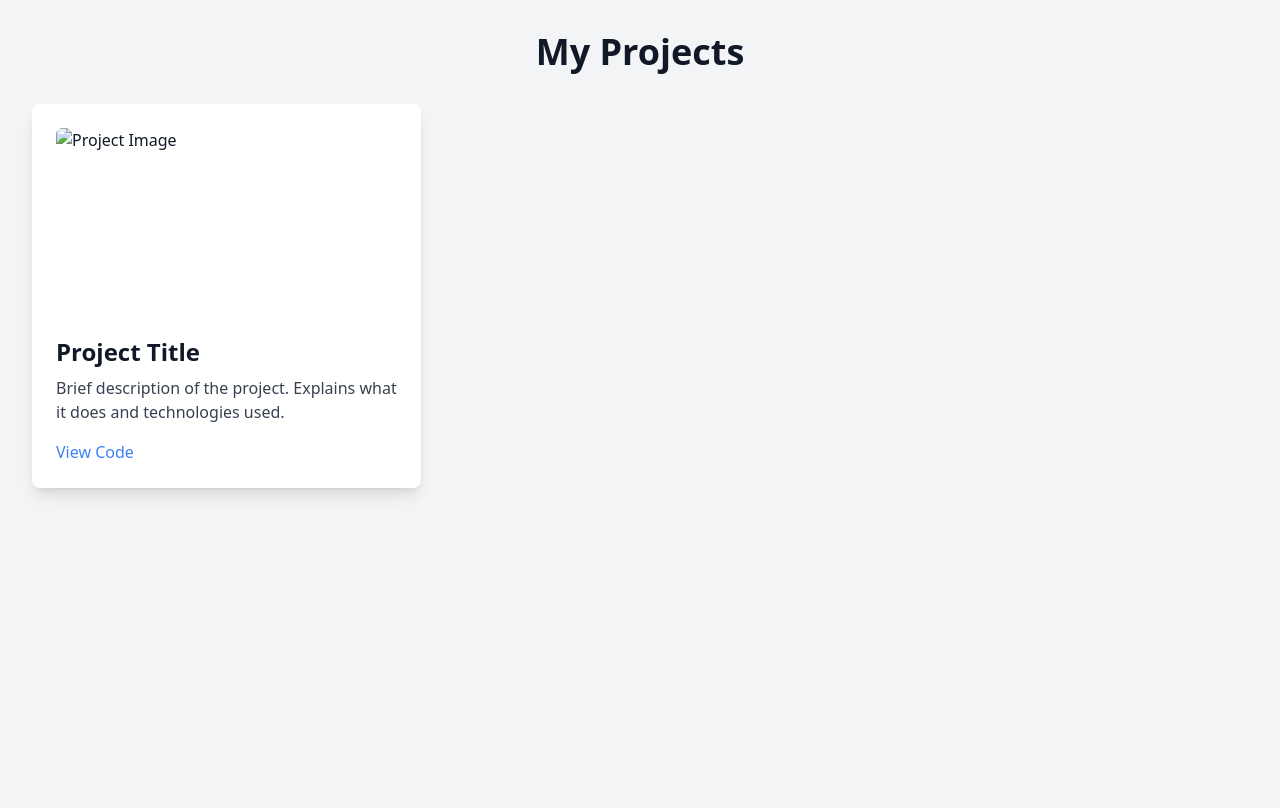
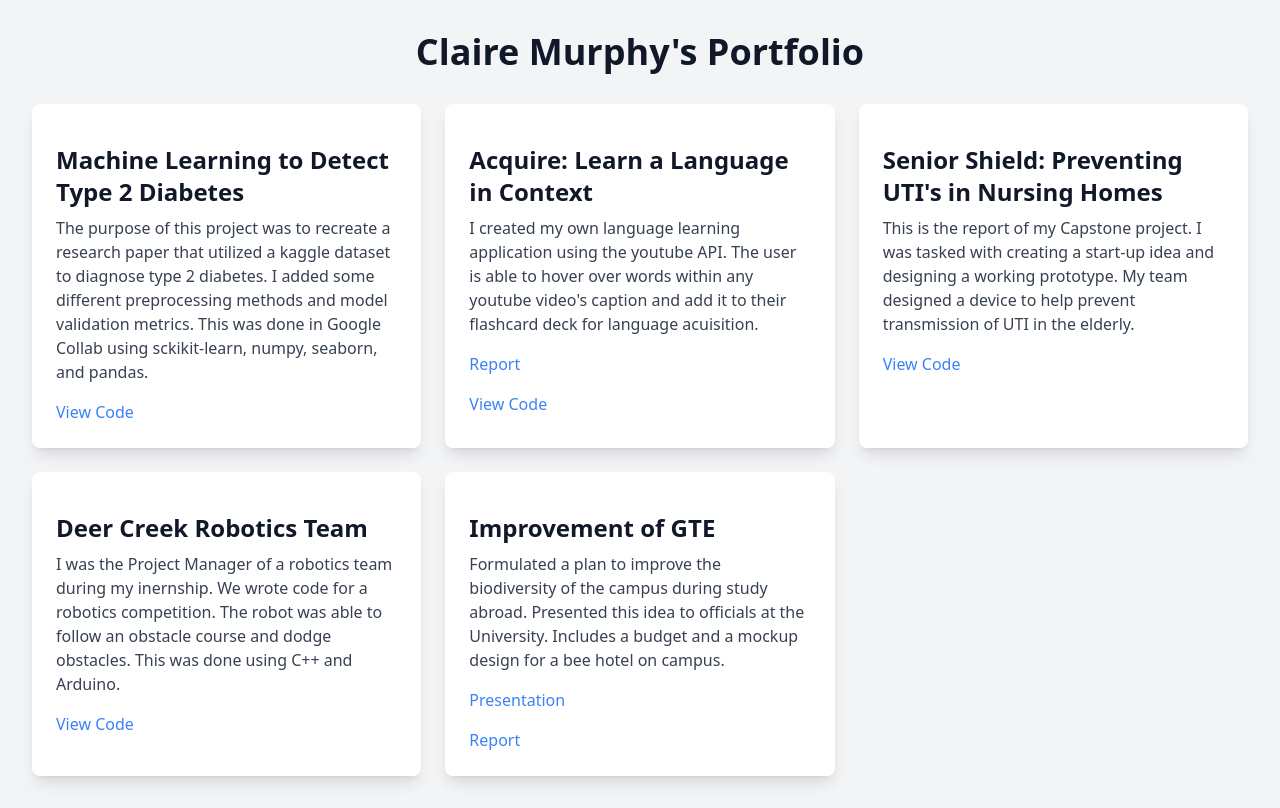
Before and after one commit to clairemurphy288/Portfolio, a plain HTML site: page index.html in a window 1280 px wide. Drawn offline with nearby package versions, Linux system fonts and the light colour scheme.

Commit message:
Update index.html

```diff
--- a/index.html
+++ b/index.html
@@ -8,15 +8,53 @@
 </head>
 <body class="bg-gray-100 text-gray-900">
     <div class="container mx-auto p-8">
-        <h1 class="text-4xl font-bold text-center mb-8">My Projects</h1>
+        <h1 class="text-4xl font-bold text-center mb-8">Claire Murphy's Portfolio</h1>
         <div class="grid grid-cols-1 md:grid-cols-2 lg:grid-cols-3 gap-6">
 
             <!-- Example Project -->
             <div class="bg-white p-6 rounded-lg shadow-lg">
-                <img src="project-image.jpg" alt="Project Image" class="w-full h-48 object-cover rounded-md">
-                <h2 class="text-2xl font-semibold mt-4">Project Title</h2>
-                <p class="mt-2 text-gray-700">Brief description of the project. Explains what it does and technologies used.</p>
-                <a href="#" class="mt-4 inline-block text-blue-500 hover:underline">View Code</a>
+                <!-- <img src="project-image.jpg" alt="Project Image" class="w-full h-48 object-cover rounded-md"> -->
+                <h2 class="text-2xl font-semibold mt-4">Machine Learning to Detect Type 2 Diabetes</h2>
+                <p class="mt-2 text-gray-700">The purpose of this project was to recreate a research paper that utilized a kaggle dataset to diagnose type 2 diabetes. I added some different preprocessing methods and model validation metrics. This was done in Google Collab using sckikit-learn, numpy, seaborn, and pandas.</p>
+                <a href="https://github.com/clairemurphy288/Diabetes-Prediction-/blob/main/Project_1.ipynb" class="mt-4 inline-block text-blue-500 hover:underline">View Code</a>
+            </div>
+
+
+            <!-- Example Project -->
+            <div class="bg-white p-6 rounded-lg shadow-lg">
+                <!-- <img src="project-image.jpg" alt="Project Image" class="w-full h-48 object-cover rounded-md"> -->
+                <h2 class="text-2xl font-semibold mt-4">Acquire: Learn a Language in Context</h2>
+                <p class="mt-2 text-gray-700">I created my own language learning application using the youtube API. The user is able to hover over words within any youtube video's caption and add it to their flashcard deck for language acuisition.</p>
+                <a href="https://gtvault-my.sharepoint.com/:b:/g/personal/cmurphy88_gatech_edu/EcP_0VGyaZlJmsYxLulOJCcBONhoklvMSw0h3xIT5aUn4A?e=xb3YzT" class="mt-4 block text-blue-500 hover:underline">Report</a>
+                <a href="https://github.com/clairemurphy288/Acquire" class="mt-4 inline-block text-blue-500 hover:underline">View Code</a>
+            </div>
+
+
+            <!-- Example Project -->
+            <div class="bg-white p-6 rounded-lg shadow-lg">
+                <!-- <img src="project-image.jpg" alt="Project Image" class="w-full h-48 object-cover rounded-md"> -->
+                <h2 class="text-2xl font-semibold mt-4">Senior Shield: Preventing UTI's in Nursing Homes</h2>
+                <p class="mt-2 text-gray-700">This is the report of my Capstone project. I was tasked with creating a start-up idea and designing a working prototype. My team designed a device to help prevent transmission of UTI in the elderly.</p>
+                <a href="https://gtvault-my.sharepoint.com/:w:/g/personal/cmurphy88_gatech_edu/ETlHmCkWZp5JryK87E_ZJPcBKA96HDiA1qrPueKFh6YFhg?e=mDMdG2" class="mt-4 inline-block text-blue-500 hover:underline">View Code</a>
+            </div>
+
+
+            <!-- Example Project -->
+            <div class="bg-white p-6 rounded-lg shadow-lg">
+                <!-- <img src="project-image.jpg" alt="Project Image" class="w-full h-48 object-cover rounded-md"> -->
+                <h2 class="text-2xl font-semibold mt-4">Deer Creek Robotics Team</h2>
+                <p class="mt-2 text-gray-700">I was the Project Manager of a robotics team during my inernship. We wrote code for a robotics competition. The robot was able to follow an obstacle course and dodge obstacles. This was done using C++ and Arduino. </p>
+                <a href="https://github.com/clairemurphy288/Deer-Creek-Team-1/blob/main/LineFollow1.ino" class="mt-4 inline-block text-blue-500 hover:underline">View Code</a>
+            </div>
+
+
+            <!-- Example Project -->
+            <div class="bg-white p-6 rounded-lg shadow-lg">
+                <!-- <img src="project-image.jpg" alt="Project Image" class="w-full h-48 object-cover rounded-md"> -->
+                <h2 class="text-2xl font-semibold mt-4">Improvement of GTE</h2>
+                <p class="mt-2 text-gray-700">Formulated a plan to improve the biodiversity of the campus during study abroad. Presented this idea to officials at the University. Includes a budget and a mockup design for a bee hotel on campus.</p>
+                <a href="https://gtvault-my.sharepoint.com/:b:/g/personal/cmurphy88_gatech_edu/ESrqpCtywrVEhOGz_w8BiCsBqRVXTrtzhYHGakuj94Jglg?e=IlpBtq" class="mt-4 block text-blue-500 hover:underline">Presentation</a>
+                <a href="https://gtvault-my.sharepoint.com/:w:/g/personal/cmurphy88_gatech_edu/EdGQt-Ko8E1LlLF56cTg638BJZuX99M-ViAOlyXa11WxhQ?e=0jpLBM" class="mt-4 inline-block text-blue-500 hover:underline">Report</a>
             </div>
 
             <!-- Add more projects here -->
```
